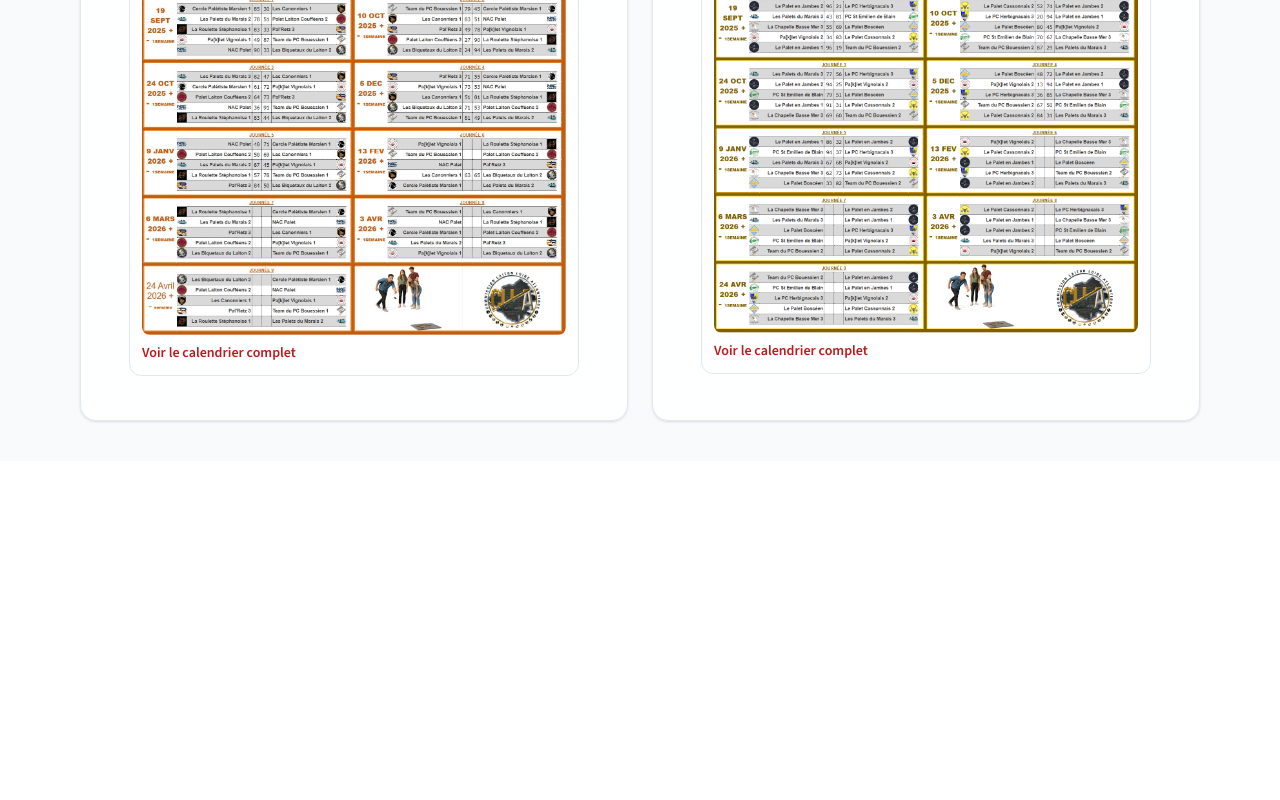
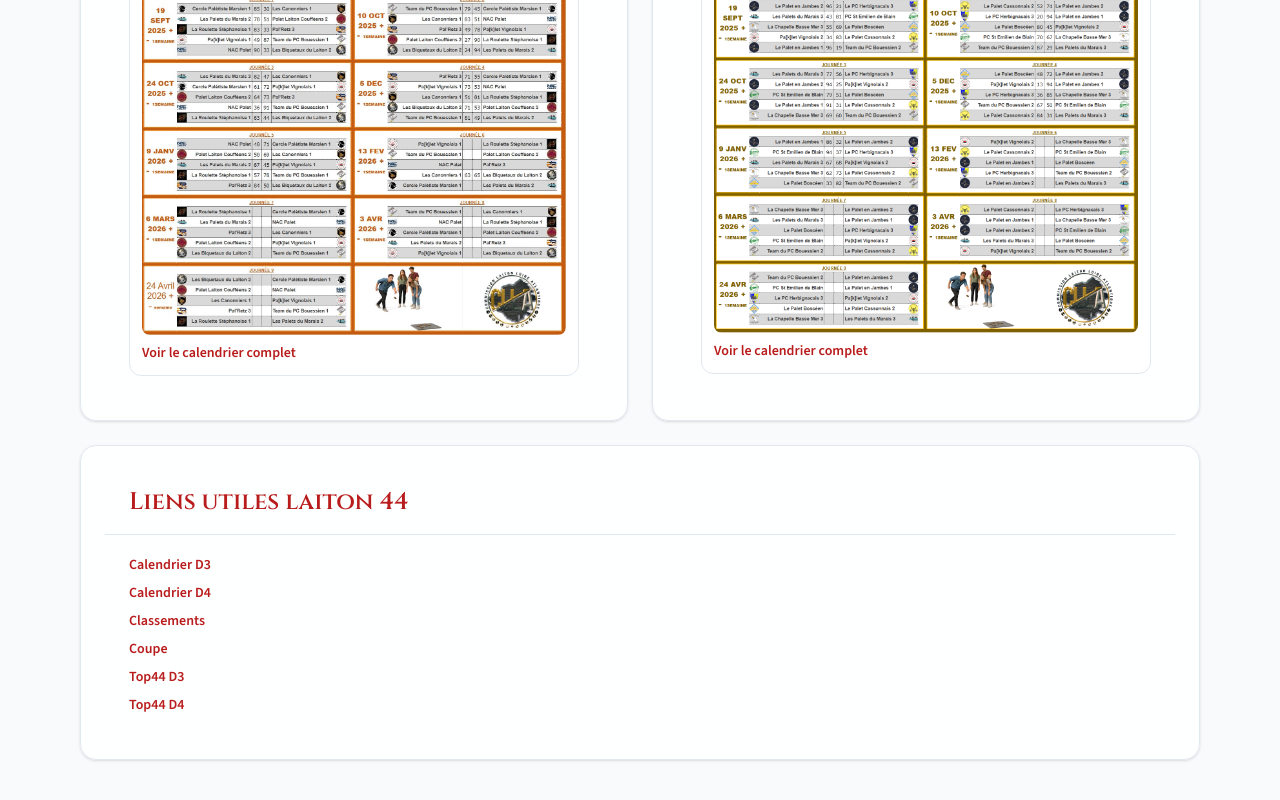
Before and after one commit to laura-gitgit/site_club_paklet_vignolais, a Next.js app: page /classement in a window 1280 px wide. Shown: the part 1138-1938 px from the top of the page. Before the commit the page ends 1599 px from the top, so only its background shows below. Built offline with nearby package versions, Linux system fonts and the light colour scheme; no server answers; the database is empty.

Commit message:
modif liens

```diff
--- a/app/classement/page.tsx
+++ b/app/classement/page.tsx
@@ -30,6 +30,33 @@ export default async function ClassementPage() {
 
   const rencontresViewEquipe1 = buildRencontreView(rencontresEquipe1);
   const rencontresViewEquipe2 = buildRencontreView(rencontresEquipe2);
+
+  const liensUtiles = [
+    {
+      label: "Calendrier D3",
+      href: "https://docs.google.com/spreadsheets/d/e/2PACX-1vTkHCiIxckPVWFI1KV8liybs6AwGPnq5-Gsp08Ytx06egw2pX8r47iub4saYxY2s0T8S9UF5w-ubK4m/pubhtml#gid=1309821108",
+    },
+    {
+      label: "Calendrier D4",
+      href: "https://docs.google.com/spreadsheets/d/e/2PACX-1vTkHCiIxckPVWFI1KV8liybs6AwGPnq5-Gsp08Ytx06egw2pX8r47iub4saYxY2s0T8S9UF5w-ubK4m/pubhtml#gid=1965719293",
+    },
+    {
+      label: "Classements",
+      href: "https://docs.google.com/spreadsheets/d/e/2PACX-1vTkHCiIxckPVWFI1KV8liybs6AwGPnq5-Gsp08Ytx06egw2pX8r47iub4saYxY2s0T8S9UF5w-ubK4m/pubhtml#gid=543126141",
+    },
+    {
+      label: "Coupe",
+      href: "https://docs.google.com/spreadsheets/d/e/2PACX-1vTkHCiIxckPVWFI1KV8liybs6AwGPnq5-Gsp08Ytx06egw2pX8r47iub4saYxY2s0T8S9UF5w-ubK4m/pubhtml#gid=1915588028",
+    },
+    {
+      label: "Top44 D3",
+      href: "https://docs.google.com/spreadsheets/d/e/2PACX-1vSuR7emefpS5g6ggVVEA5YQKRZwlJImHE9NBFKFXP5pzIOCg4r6KdJkHFD7q8YUmt4IGTFzPbxRHieY/pubhtml#gid=522827806",
+    },
+    {
+      label: "Top44 D4",
+      href: "https://docs.google.com/spreadsheets/d/e/2PACX-1vSuR7emefpS5g6ggVVEA5YQKRZwlJImHE9NBFKFXP5pzIOCg4r6KdJkHFD7q8YUmt4IGTFzPbxRHieY/pubhtml#gid=395125896",
+    },
+  ];
 
   return (
     <div className="grid gap-6">
@@ -126,6 +153,28 @@ export default async function ClassementPage() {
           </div>
         ))}
       </section>
+
+      <section className="card overflow-hidden">
+        <div className="border-b border-slate-200 px-6 py-4">
+          <h2 className="text-2xl font-semibold text-blue-900">Liens utiles laiton 44</h2>
+        </div>
+        <div className="px-6 py-5">
+          <ul className="grid gap-2 text-sm">
+            {liensUtiles.map((lien) => (
+              <li key={lien.href}>
+                <a
+                  href={lien.href}
+                  className="font-semibold text-blue-700 hover:text-blue-800"
+                  target="_blank"
+                  rel="noreferrer"
+                >
+                  {lien.label}
+                </a>
+              </li>
+            ))}
+          </ul>
+        </div>
+      </section>
     </div>
   );
 }
```
